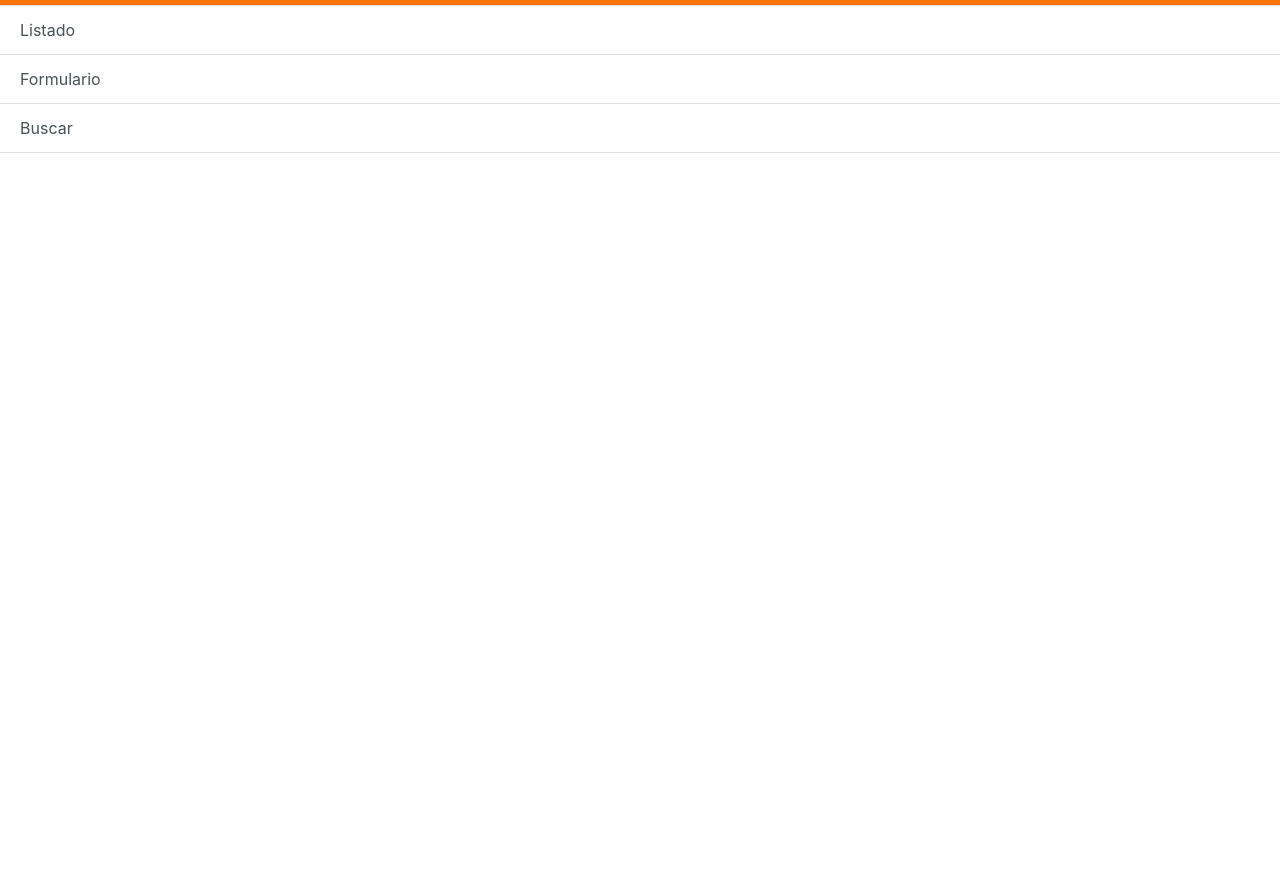
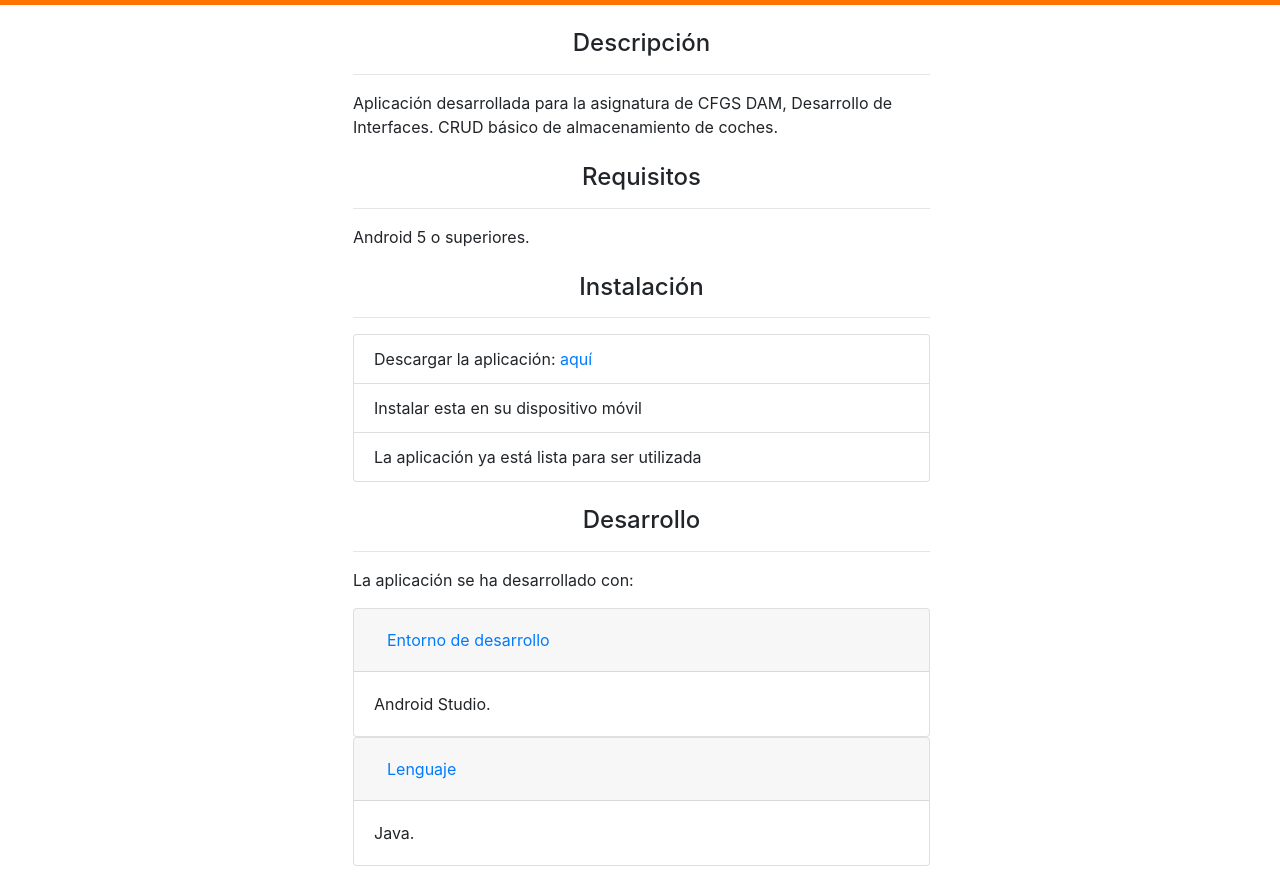
Before and after one commit to Rafa-AG/InfoCar, a plain HTML site: page docs/index.html in a window 1280 px wide. Shown: the part 51-938 px from the top of the page. Before the commit the page ends 800 px from the top, so only its background shows below. Drawn offline with nearby package versions, Linux system fonts and the light colour scheme.

Commit message:
Finished

```diff
--- a/docs/index.html
+++ b/docs/index.html
@@ -18,11 +18,83 @@
         <a class="navbar-brand" style="color: white;">InfoCar</a>
     </div>
 </nav>
-    <div class="list-group list-group-flush">
+<div class="row justify-content-center" style="width: 100%;">
+    <div class="col-lg-6 col-md-6 col-12 pl-5">
+        <h4 class="text-center mt-4">Descripción</h4>
+        <hr>
+        <p>
+            Aplicación desarrollada para la asignatura de CFGS DAM, Desarrollo de Interfaces. CRUD
+            básico de almacenamiento de coches.
+        </p>
+        <h4 class="text-center mt-4">Requisitos</h4>
+        <hr>
+        <p>
+            Android 5 o superiores.
+        </p>
+        <h4 class="text-center mt-4">Instalación</h4>
+        <hr>
+        <ul class="list-group">
+            <li class="list-group-item">Descargar la aplicación: <a href="https://github.com/Rafa-AG/InfoCar/releases/tag/1.0">aquí</a></li>
+            <li class="list-group-item">Instalar esta en su dispositivo móvil</li>
+            <li class="list-group-item">La aplicación ya está lista para ser utilizada</li>
+        </ul>
+        <h4 class="text-center mt-4">Desarrollo</h4>
+        <hr>
+        <p>
+            La aplicación se ha desarrollado con:
+        </p>
+        <div id="accordion">
+            <div class="card">
+                <div class="card-header" id="headingOne">
+                    <h5 class="mb-0">
+                        <button class="btn btn-link" data-toggle="collapse" data-target="#collapseOne"
+                                aria-controls="collapseOne">
+                            Entorno de desarrollo
+                        </button>
+                    </h5>
+                </div>
+
+                <div id="collapseOne" class="collapse show" aria-labelledby="headingOne" data-parent="#accordion">
+                    <div class="card-body">
+                        Android Studio.
+                    </div>
+                </div>
+            </div>
+            <div class="card">
+                <div class="card-header" id="headingTwo">
+                    <h5 class="mb-0">
+                        <button class="btn btn-link" data-toggle="collapse" data-target="#collapseTwo"
+                                aria-controls="collapseTwo">
+                            Lenguaje
+                        </button>
+                    </h5>
+                </div>
+
+                <div id="collapseTwo" class="collapse show" aria-labelledby="headingTwo" data-parent="#accordion">
+                    <div class="card-body">
+                        Java.
+                    </div>
+                </div>
+            </div>
+        </div>
+        <h4 class="text-center mt-4">Ayuda</h4>
+        <hr>
+        <div class="list-group">
             <a href="list.html" class="list-group-item list-group-item-action">Listado</a>
             <a href="form.html" class="list-group-item list-group-item-action">Formulario</a>
             <a href="search.html" class="list-group-item list-group-item-action">Buscar</a>
         </div>
+        <h4 class="text-center mt-4">Autor</h4>
+        <hr>
+        <p>
+            Rafael Alba González, <a href="https://www.linkedin.com/in/rafael-alba-gonzález-6735a0205/">LinkedIn</a>
+        </p>
+        <div class="d-flex justify-content-center mt-5">
+            <img src="img/logo.png">
+        </div>
+    </div>
+</div>
+
 
 <script src="https://code.jquery.com/jquery-3.2.1.slim.min.js"
         integrity="sha384-KJ3o2DKtIkvYIK3UENzmM7KCkRr/rE9/Qpg6aAZGJwFDMVNA/GpGFF93hXpG5KkN"
```
Lines whose indentation alone changed are shown as unchanged.
